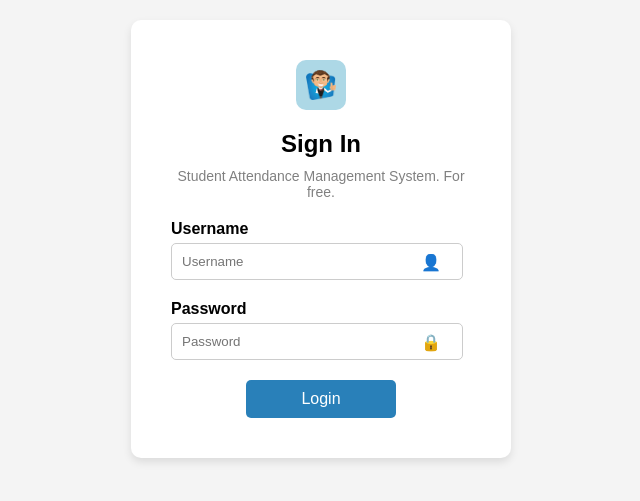
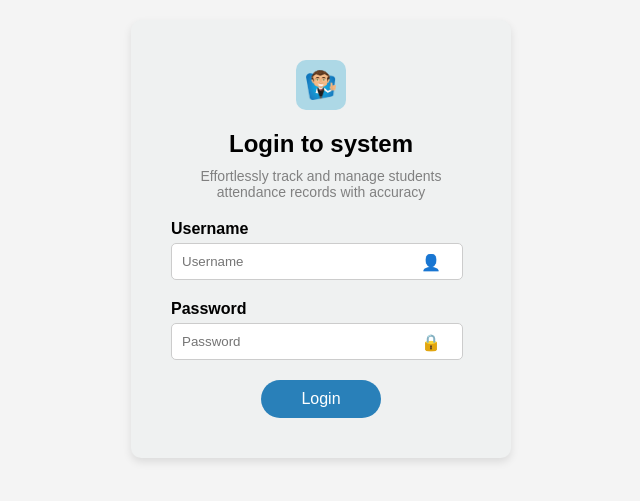
Before and after one commit to thabiseak/attendance-system, a React (Create React App) app in the folder client/: page /login in a window 1280 px wide. Shown: the part 161-662 px from the top of the page, without its empty margins (319-959 px from the left). Built offline with nearby package versions, Linux system fonts and the light colour scheme.

Commit message:
#3.16, Updated home page

```diff
--- a/client/src/Home.js
+++ b/client/src/Home.js
@@ -14,7 +14,7 @@ const Home = ({ setToken }) => {
     return (
         <div className="home-container">
             <header className="header">
-                <div className="welcome-message">School student attendance managing system</div>
+                <div className="welcome-message">School students attendance managing system</div>
                 <button className="logout-button" onClick={handleLogout}>Logout</button>
             </header>
             <div className="sidebar">
--- a/client/src/Login.css
+++ b/client/src/Login.css
@@ -10,7 +10,7 @@ body {
 }
 
 .login-container {
-    background: white;
+    background: rgb(239, 241, 241);
     padding: 40px;
     border-radius: 10px;
     box-shadow: 0 4px 8px rgba(0, 0, 0, 0.1);
@@ -104,8 +104,8 @@ body {
     color: white;
     padding: 10px;
     border: none;
-    border-radius: 5px;
-    width: 50%;
+    border-radius: 20px;
+    width: 40%;
     cursor: pointer;
     font-size: 16px;
     transition: background-color 0.3s;
--- a/client/src/Login.js
+++ b/client/src/Login.js
@@ -31,8 +31,8 @@ const Login = ({ setToken }) => {
             <div className="logo">
                 <img src="high-logo.png" alt="Logo" /> {/* Replace with your high-resolution logo */}
             </div>
-            <div className="title">Sign In</div>
-            <div className="subtext">Student Attendance Management System. For free.</div>
+            <div className="title">Login to system</div>
+            <div className="subtext">Effortlessly track and manage students attendance records with accuracy</div>
             {error && <div className="error">{error}</div>}
             <div className="input-container">
                 <label htmlFor="username">Username</label>
@@ -47,7 +47,7 @@ const Login = ({ setToken }) => {
                 <span className="icon">👤</span> {/* User icon */}
             </div>
             <div className="input-container">
-                <label htmlFor="password">Password</label>
+            <label htmlFor="password">Password</label>
                 <input
                     id="password"
                     type={showPassword ? "text" : "password"}
```
